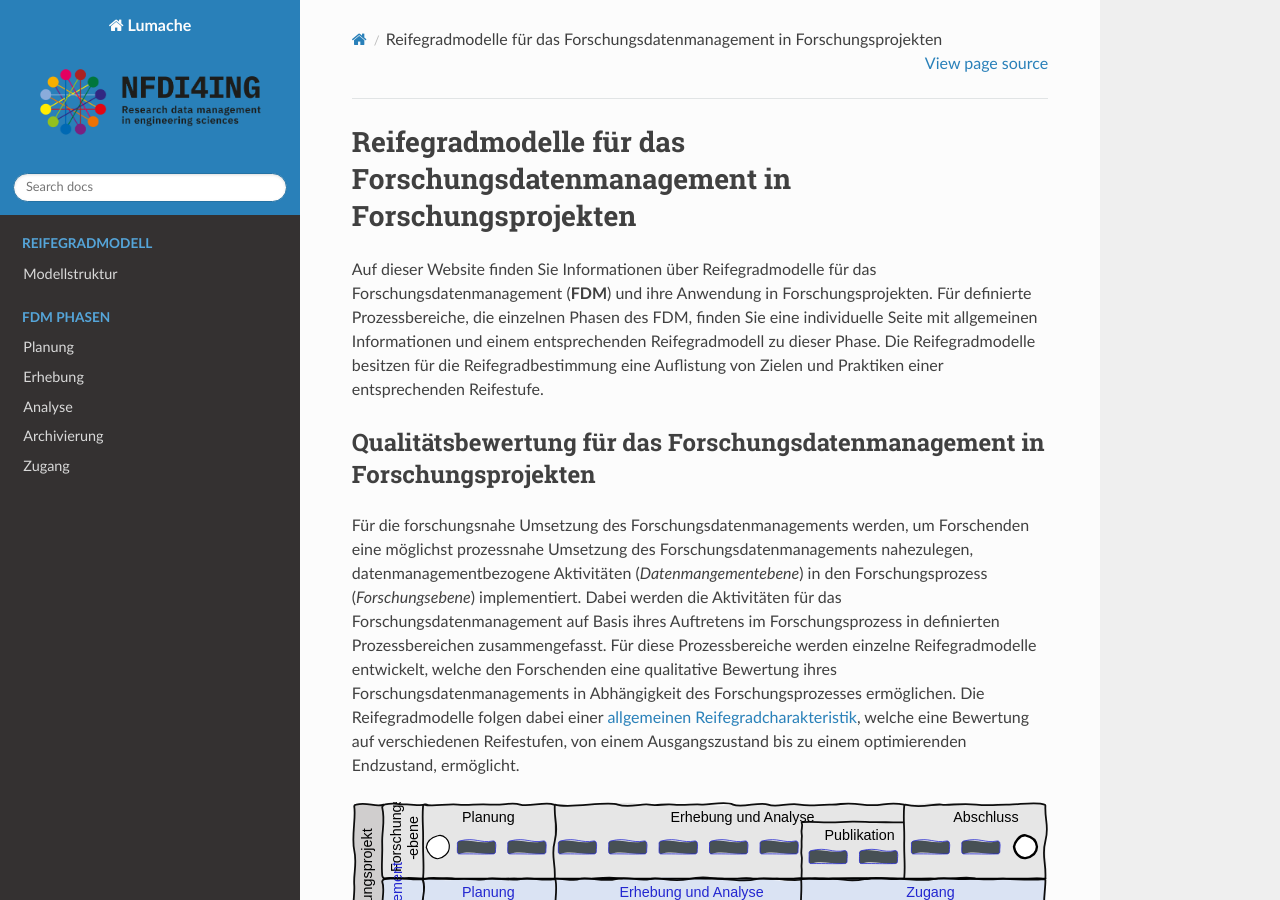
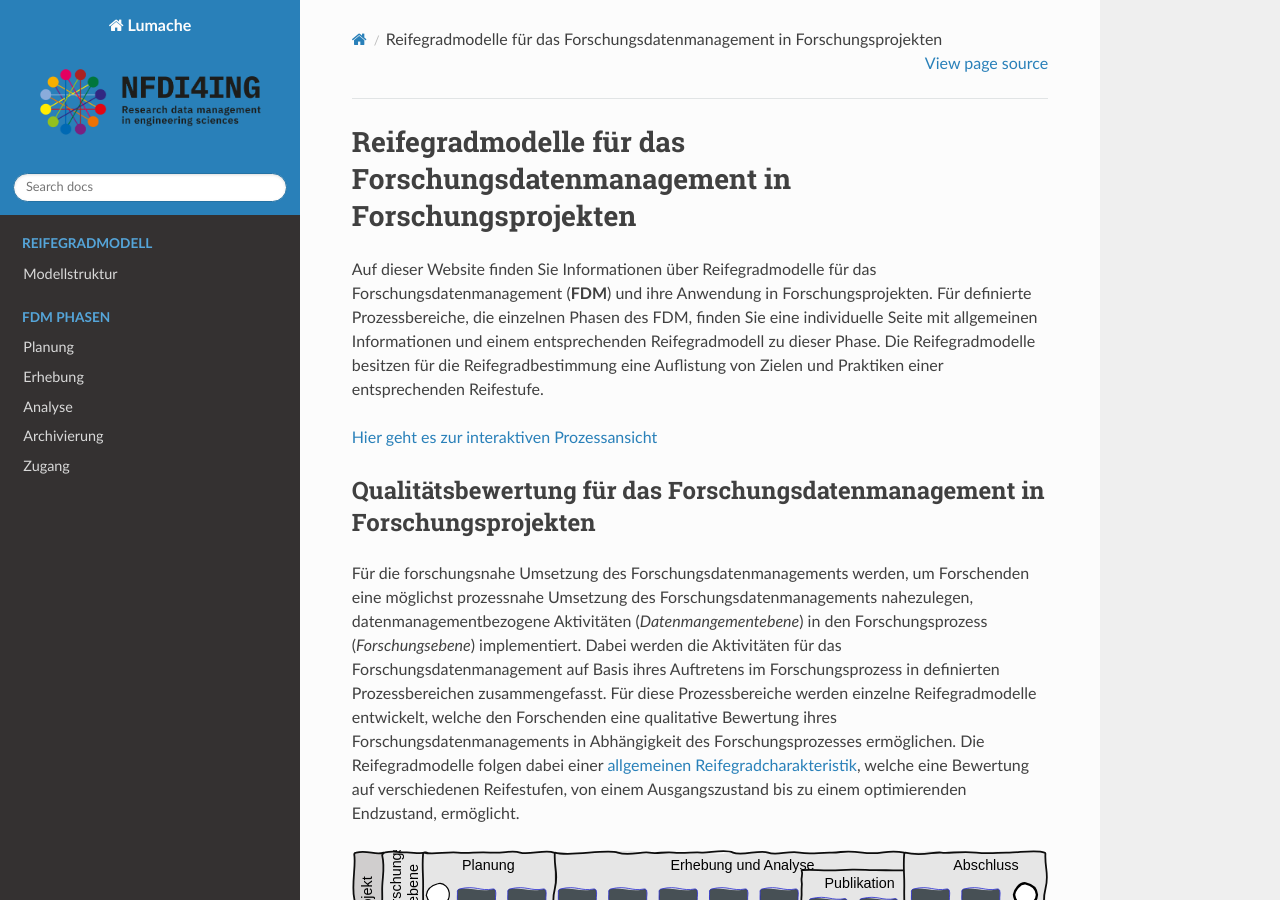
Before and after one commit to LUHMW/MaturityModelsNFDI4Ing, a Sphinx documentation site: the page built from docs/source/index.rst, in a window 1280 px wide and 900 px high. Built offline with Sphinx 7.4.7 and the Read the Docs theme 3.1.0, drawn with Linux system fonts in a browser that asks for light colours.

Commit message:
Update index.rst

```diff
--- a/docs/source/index.rst
+++ b/docs/source/index.rst
@@ -5,7 +5,7 @@ Auf dieser Website finden Sie Informationen über Reifegradmodelle für das Fors
 Für definierte Prozessbereiche, die einzelnen Phasen des FDM, finden Sie eine individuelle Seite mit allgemeinen Informationen und einem entsprechenden Reifegradmodell zu
 dieser Phase. Die Reifegradmodelle besitzen für die Reifegradbestimmung eine Auflistung von Zielen und Praktiken einer entsprechenden Reifestufe.
 
-
+`Hier geht es zur interaktiven Prozessansicht <prozess.svg>`_
 
 Qualitätsbewertung für das Forschungsdatenmanagement in Forschungsprojekten
 --------
```
